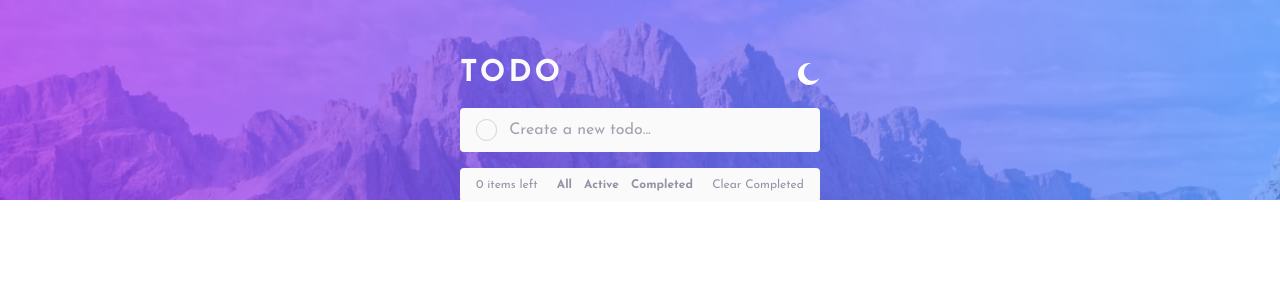
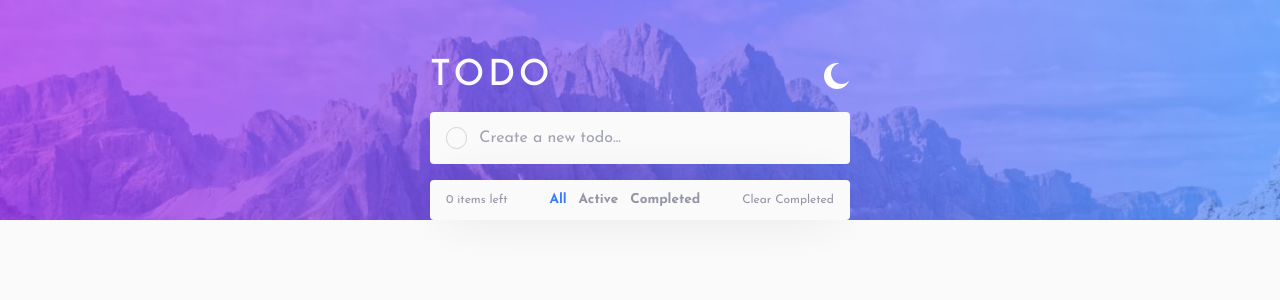
Before and after one commit to Bolazcoding/todo-app, a React (Vite) app: page / in a window 1280 px wide. Shown: the top 300 px of the page. Built offline with nearby package versions, Linux system fonts and the light colour scheme.

Commit message:
new changes

```diff
--- a/index.html
+++ b/index.html
@@ -1,8 +1,8 @@
-<!doctype html>
+<!DOCTYPE html>
 <html lang="en">
   <head>
     <meta charset="UTF-8" />
-    <link rel="icon" type="image/svg+xml" href="/vite.svg" />
+    <link rel="icon" type="image/svg+xml" href="/public/favicon-32x32.png" />
     <meta name="viewport" content="width=device-width, initial-scale=1.0" />
     <title>todo-app</title>
   </head>
--- a/src/App.jsx
+++ b/src/App.jsx
@@ -3,7 +3,6 @@ import Header from "./components/Header";
 import Main from "./components/Main";
 import TodoForm from "./components/TodoForm";
 import TodoLists from "./components/TodoLists";
-import TodoSummary from "./components/TodoSummary";
 
 function App() {
   const [todos, setTodo] = useState([]);
@@ -49,7 +48,7 @@ function App() {
 
   return (
     <>
-      <div className="header-bg h-50">
+      <div className="bg-[image:var(--bg-desktop)] bg-bg-main bg-cover w-full h-55 max-[640px]:bg-[image:var(--bg-mobile)] max-[640px]:h-65">
         <Main>
           <Header />
           <TodoForm onAddItems={handleAddItems} />
--- /dev/null
+++ b/src/components/FilterButtons.jsx
@@ -0,0 +1,32 @@
+function FilterButtons({ filter, setFilter }) {
+  return (
+    <div className="flex gap-3 min-[500px]:hidden max-[500px]:bg-bg-card max-[500px]:rounded max-[500px]:py-4 max-[500px]:mt-8 max-[500px]:justify-center shadow-[0_0px_50px_-15px_rgba(0,0,0,0.3)] overflow-visible">
+      <button
+        className={`summarybtn ${
+          filter === "all" ? "text-primary-blue-500" : ""
+        }`}
+        onClick={() => setFilter("all")}
+      >
+        All
+      </button>
+      <button
+        className={`summarybtn ${
+          filter === "active" ? "text-primary-blue-500" : ""
+        }`}
+        onClick={() => setFilter("active")}
+      >
+        Active
+      </button>
+      <button
+        className={`summarybtn ${
+          filter === "completed" ? "text-primary-blue-500" : ""
+        }`}
+        onClick={() => setFilter("completed")}
+      >
+        Completed
+      </button>
+    </div>
+  );
+}
+
+export default FilterButtons;
--- a/src/components/Header.jsx
+++ b/src/components/Header.jsx
@@ -1,10 +1,24 @@
-import moon from "../../public/images/icon-moon.svg";
-
 function Header() {
   return (
     <header className="flex items-center justify-between">
-      <h1 className="text-bg-card text-3xl tracking-widest font-bold">TODO</h1>
-      <img src={moon} alt="moon-icon" className="w-5.5" />
+      <h1 className="text-[hsl(0,0%,98%)] text-4xl tracking-widest font-medium">
+        TODO
+      </h1>
+      <button
+        className="border-0 cursor-pointer"
+        onClick={() => document.documentElement.classList.toggle("dark")}
+      >
+        <img
+          src="/images/icon-moon.svg"
+          className="w-6.5 dark:hidden"
+          alt="theme-change"
+        />
+        <img
+          src="/images/icon-sun.svg"
+          className="w-6.5 hidden dark:block"
+          alt="theme-change"
+        />
+      </button>
     </header>
   );
 }
--- a/src/components/Main.jsx
+++ b/src/components/Main.jsx
@@ -1,5 +1,9 @@
 function Main({ children }) {
-  return <main className="max-w-90 mx-auto pt-14">{children}</main>;
+  return (
+    <main className="max-w-105 mx-auto pt-14 max-[500px]:max-w-92 max-[400px]:max-w-80 max-[350px]:max-w-65">
+      {children}
+    </main>
+  );
 }
 
 export default Main;
--- a/src/components/TodoForm.jsx
+++ b/src/components/TodoForm.jsx
@@ -12,14 +12,14 @@ function TodoForm({ onAddItems }) {
     // console.log(newItem);
 
     onAddItems(newItem);
-    console.log(newItem);
+    // console.log(newItem);
 
     setDescription("");
   }
 
   return (
     <form
-      className=" bg-bg-main px-4 py-2.5 mt-4 flex items-center gap-3 rounded"
+      className=" bg-bg-card px-4 py-3.5 mt-4 flex items-center gap-3 rounded max-[500px]:py-4"
       onSubmit={handleSubmit}
     >
       <button className="check-btn"></button>
--- a/src/components/TodoItem.jsx
+++ b/src/components/TodoItem.jsx
@@ -1,6 +1,6 @@
 function TodoItem({ todo, onDeleteItems, onToggleItems }) {
   return (
-    <li className="bg-bg-card flex items-center justify-between px-4 py-2.5 rounded">
+    <li className="bg-bg-card flex items-center justify-between px-4 py-3.5 rounded max-[500px]:py-4">
       <div className="flex items-center gap-3">
         <button
           className={`check-btn ${todo.checked && "checked_btn"}`}
@@ -8,16 +8,17 @@ function TodoItem({ todo, onDeleteItems, onToggleItems }) {
         ></button>
 
         <span
-          className={`text-text-primary text-[1rem] ${
+          className={`text-text-primary text-[1rem] cursor-pointer ${
             todo.checked ? "line-through" : ""
           }`}
+          onClick={() => onToggleItems(todo.id)}
         >
           {todo.description}
         </span>
       </div>
       <button onClick={() => onDeleteItems(todo.id)}>
         <svg
-          className="w-4.5 h-4.5"
+          className="w-4.5 h-4.5 cursor-pointer"
           xmlns="http://www.w3.org/2000/svg"
           viewBox="0 0 18 18"
         >
--- a/src/components/TodoLists.jsx
+++ b/src/components/TodoLists.jsx
@@ -11,7 +11,7 @@ function TodoLists({
   handleClearList,
 }) {
   return (
-    <div className="mt-4">
+    <div className="mt-4 shadow-[0_0px_50px_-15px_rgba(0,0,0,0.3)] rounded-3xl">
       <TodoTextBox
         onDeleteItems={onDeleteItems}
         onToggleItems={onToggleItems}
--- a/src/components/TodoSummary.jsx
+++ b/src/components/TodoSummary.jsx
@@ -1,22 +1,37 @@
+import FilterButtons from "./FilterButtons";
+
 function TodoSummary({ todos, filter, setFilter, handleClearList }) {
   const numItems = todos.length;
   const numChecked = todos.filter((todo) => todo.checked).length;
-  console.log(numItems);
+  // console.log(numItems);
 
   return (
-    <div className="flex items-center justify-between bg-bg-card px-4 py-2 rounded">
+    <>
+      <div className="flex items-center justify-between bg-bg-card px-4 py-2.5 rounded max-[500px]:py-4">
         <p className="text-text-secondary text-[0.75rem]">
           {numItems - numChecked} items left
         </p>
-      <div className="text-text-secondary text-[0.75rem] font-bold flex gap-3">
-        <button className="cursor-pointer" onClick={() => setFilter("all")}>
+        <div className="flex gap-3 max-[500px]:hidden">
+          <button
+            className={`summarybtn ${
+              filter === "all" ? "text-primary-blue-500" : ""
+            }`}
+            onClick={() => setFilter("all")}
+          >
             All
           </button>
-        <button className="cursor-pointer" onClick={() => setFilter("active")}>
+          <button
+            className={`summarybtn ${
+              filter === "active" ? "text-primary-blue-500" : ""
+            }`}
+            onClick={() => setFilter("active")}
+          >
             Active
           </button>
           <button
-          className="cursor-pointer"
+            className={`summarybtn ${
+              filter === "completed" ? "text-primary-blue-500" : ""
+            }`}
             onClick={() => setFilter("completed")}
           >
             Completed
@@ -29,6 +44,8 @@ function TodoSummary({ todos, filter, setFilter, handleClearList }) {
           Clear Completed
         </button>
       </div>
+      <FilterButtons filter={filter} setFilter={setFilter} />
+    </>
   );
 }
 
--- a/src/index.css
+++ b/src/index.css
@@ -1,8 +1,8 @@
-@import url("https://fonts.googleapis.com/css2?family=Josefin+Sans:wght@400;700&display=swap");
+@import url("https://fonts.googleapis.com/css2?family=Josefin+Sans:wght@400;500;700&display=swap");
 @import "tailwindcss";
+@custom-variant dark (&:where(.dark, .dark *));
 
 :root {
-  font-family: "Josefin Sans", sans-serif;
   /* ========== LIGHT THEME ========== */
   --color-bg-main: hsl(0, 0%, 98%); /* Gray 50 */
   --color-bg-card: hsl(0, 0%, 98%); /* Gray 50 */
@@ -16,6 +16,11 @@
     hsl(192, 100%, 67%),
     hsl(280, 87%, 65%)
   );
+}
+
+body {
+  background-color: var(--color-bg-main);
+  font-family: "Josefin Sans", sans-serif;
 }
 
 @theme {
@@ -35,11 +40,14 @@
 
   --color-border: hsl(233, 11%, 84%); /* Gray 300 */
   --color-divider: hsl(234, 39%, 85%); /* Purple 300 */
+  --color-hover: hsl(236, 33%, 92%); /* Purple 100 */
 
   --bg-image-light: url("../public/images/icon-check.svg");
+  --bg-desktop: url("../public/images/bg-desktop-light.jpg");
+  --bg-mobile: url("../public/images/bg-mobile-light.jpg");
 
   --img-check: "src/assets/icon-check.svg";
-  --img-cross: "../public/images/icon-check.svg";
+  --img-toggle-theme: "../public/images/icon-moon.svg";
 }
 
 /* ========== DARK THEME ========== */
@@ -55,6 +63,17 @@
 
   --color-hover: hsl(236, 33%, 92%); /* Purple 100 */
   --color-text-muted: hsl(235, 16%, 43%); /* Purple 600 */
+
+  --bg-desktop: url("../public/images/bg-desktop-dark.jpg");
+  --bg-mobile: url("../public/images/bg-mobile-dark.jpg");
+
+  --img-toggle-theme: "../public/images/icon-sun.svg";
+}
+
+@layer base {
+  .summarybtn {
+    @apply text-text-secondary text-[0.85rem] font-bold cursor-pointer hover:text-text-primary;
+  }
 }
 
 @layer components {
@@ -71,6 +90,6 @@
   } */
 
   .header-bg {
-    @apply bg-[url('../public/images/bg-desktop-light.jpg')] bg-cover;
+    /* @apply bg-[url('../public/images/bg-desktop-light.jpg')] bg-cover; */
   }
 }
```
Lines whose indentation alone changed are shown as unchanged.
